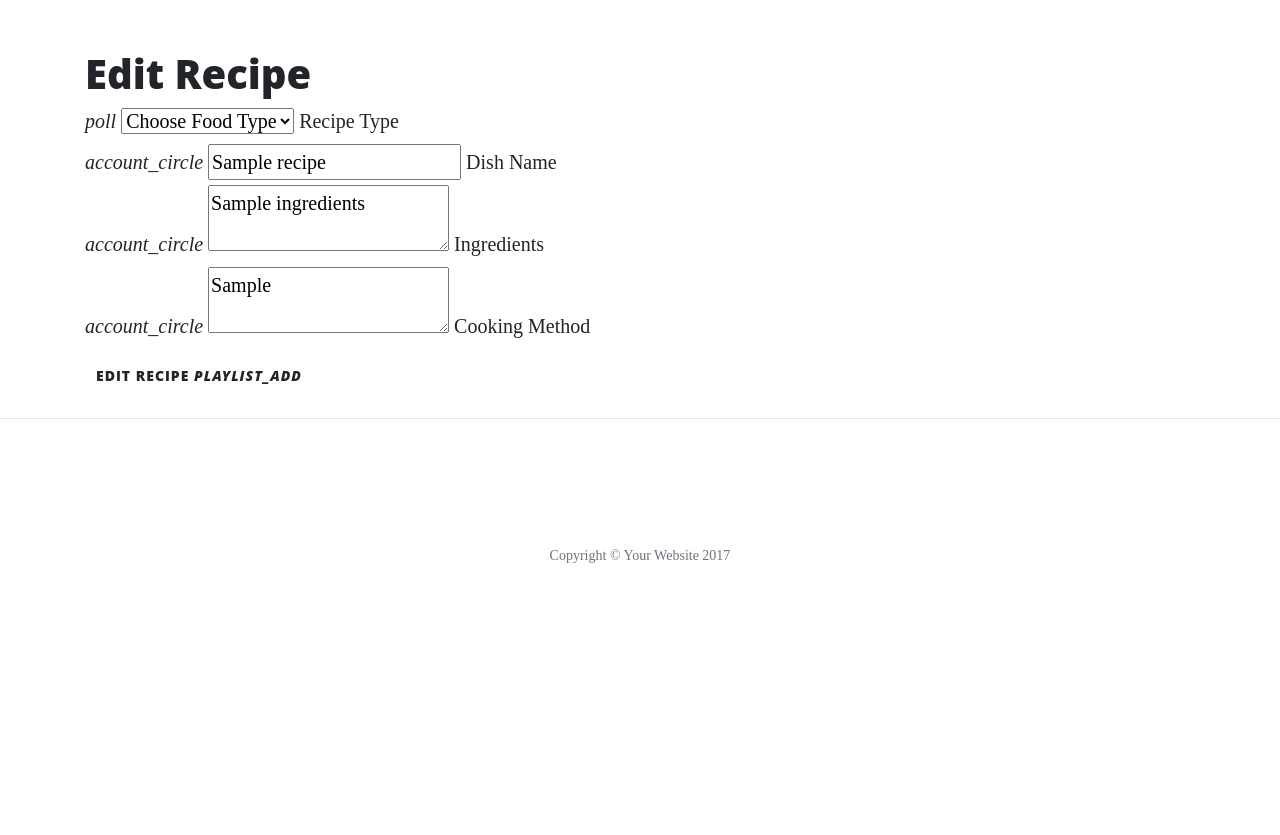
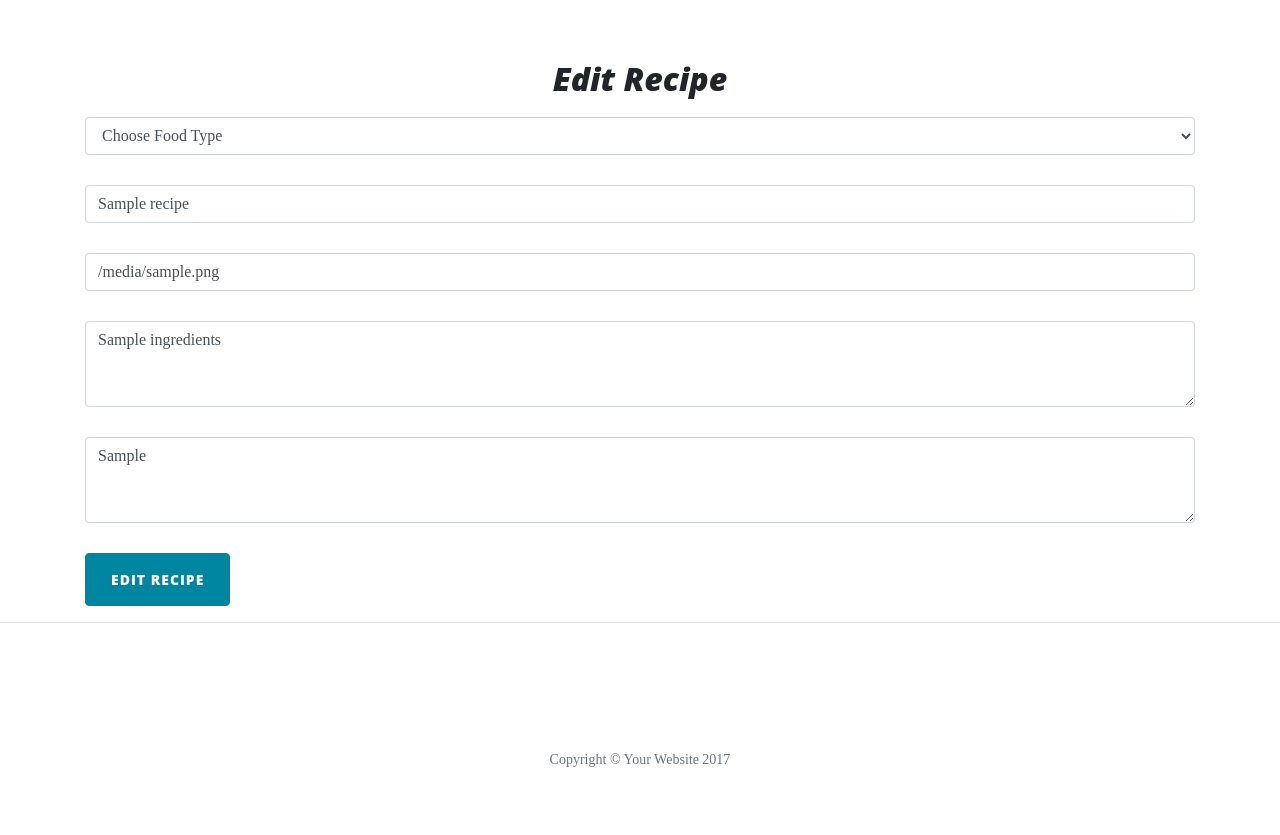
Before and after one commit to Declan446/irish-recipes, a Flask app: template templates/edit-recipe.html in a window 1280 px wide. Shown: the part 532-1367 px from the top of the page. Before the commit the page ends 1095 px from the top, so only its background shows below. Run offline with Flask 2, Linux system fonts and the light colour scheme; the template is opened without the code that fills it: most values are stand-ins (such as "Sample title", 1, 10 or a date in 2020); some libraries are stand-ins or nearby versions.

Commit message:
added an input for a image(URL) on my add.html page so now users can also add a picture of their recipe.got rid of the materialize form on my edit.recipes page and added a bootstrap form

```diff
--- a/templates/add.html
+++ b/templates/add.html
@@ -15,6 +15,8 @@
 
 <input id="dish_name" name="dish_name" class="form-control" type="text" placeholder="Recipe Name"><br>
 
+<input id="image" name="image" class="form-control" type="text" placeholder="Image URL"><br>
+
 <textarea id="ingredients" name="ingredients" class="form-control" rows="3" placeholder="Ingredients For Your Recipe"></textarea><br>
 
 <textarea id="cooking_method" name="cooking_method" class="form-control" rows="3" placeholder="Cooking Method"></textarea><br>
--- a/templates/edit-recipe.html
+++ b/templates/edit-recipe.html
@@ -1,15 +1,12 @@
 <!DOCTYPE html>
 {% extends 'base2.html' %} {% block content %}
+<div class="caption center-align"><h2>Edit Recipe</h2></div>
 
-<h1>Edit Recipe</h1>
+<form action="{{ url_for('insert_recipe') }}" method="POST">
 
-<div class="row">
-    <form action="{{ url_for('insert_recipe') }}" method="POST"  class="col s12">
-        <div class="row">
-            <div class="input-field col s12">
-                <i class="material-icons prefix">poll</i>
-                <select id="food" name="food">
+<select class="form-control" id="food" name="food">
   <option value="" disabled selected>Choose Food Type</option>
+
   {% for food in food_type %}
         {% if food.food == recipe.food%}
             <option value="{{food.food}}" selected >{{food.food}}</option>
@@ -17,42 +14,19 @@
             <option value="{{food.food}}">{{food.food}}</option>
         {% endif %}
   {% endfor %}
-                </select>
-                <label>Recipe Type</label>
-            </div>
-      </div>
 
-      <div class="row">
-        <div class="input-field col s12">
-          <i class="material-icons prefix">account_circle</i>
-          <input id="dish_name" name="dish_name" type="text" class="validate" value="{{recipe.dish_name}}">
-          <label for="icon_prefix">Dish Name</label>
-        </div>
-      </div>
+</select><br>
 
-      <div class="row">
-        <div class="input-field col s12">
-          <i class="material-icons prefix">account_circle</i>
-          <textarea id="ingredients" name="ingredients" type="text" class="materialize-textarea" >{{recipe.ingredients}}</textarea>
-          <label for="icon_prefix">Ingredients</label>
-        </div>
-      </div>
+<input id="dish_name" name="dish_name" class="form-control" type="text" value="{{recipe.dish_name}}"><br>
 
-      <div class="row">
-        <div class="input-field col s12">
-          <i class="material-icons prefix">account_circle</i>
-          <textarea id="cooking_method" name="cooking_method" type="text" class="materialize-textarea">{{recipe.cooking_method}}</textarea>
-          <label for="icon_prefix">Cooking Method</label>
-        </div>
-       </div>
+<input id="image" name="image" class="form-control" type="text" value="{{recipe.image}}"><br>
 
-      <div class="row">
-           <button class="btn waves-effect waves-light" type="submit" name="action">Edit Recipe
-               <i class="material-icons right">playlist_add</i>
-           </button>
-      </div>
+<textarea id="ingredients" name="ingredients" class="form-control" rows="3" placeholder="Ingredients" value="{{recipe.ingredients}}">{{recipe.ingredients}}</textarea><br>
+
+<textarea id="cooking_method" name="cooking_method" class="form-control" rows="3" placeholder="Cooking Method">{{recipe.cooking_method}}</textarea><br>
+
+<input name="action" class="btn btn-primary rounded" type="submit" value="Edit Recipe">
 
 </form>
-</div>
 
 {% endblock %}
```
Lines whose indentation alone changed are shown as unchanged.
